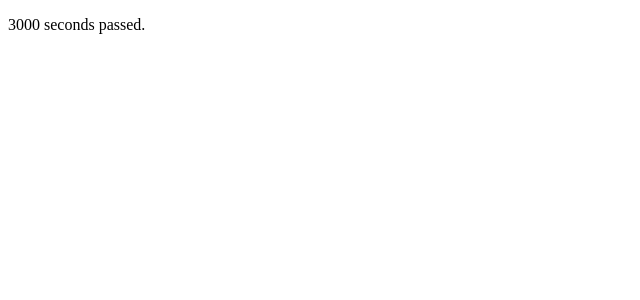
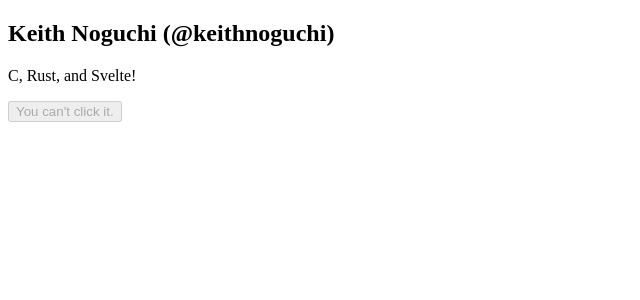
Before and after one commit to keithnoguchi/svelted, a Svelte app: page / in a window 1280 px wide. Shown: the top 300 px of the page, without its empty margins (0-640 px from the left). Built offline with nearby package versions, Linux system fonts and the light colour scheme.

Commit message:
src/Logo: Let's practice Svelte components

```diff
--- a/src/App.svelte
+++ b/src/App.svelte
@@ -1,10 +1,17 @@
 <script>
-  let timeout = 3000;
-  let promise = new Promise((resolve, reject) => {
-    setTimeout(() => resolve(`${timeout} seconds passed.`), timeout);
-  });
+  import UserProfile from './UserProfile.svelte';
+  import Button from './Button.svelte';
+  import PropsTest from './PropsTest.svelte';
+
+  let keith = {
+    name: 'Keith Noguchi',
+    id: 'keithnoguchi',
+    bio: 'C, Rust, and Svelte!',
+  };
+  let props = {label: "You can't click it.", disabled: true};
 </script>
 
-{#await promise then message}
-  <p>{message}</p>
-{/await}
+<UserProfile user={keith} />
+<Button {...props} />
+
+<PropsTest foo="test" bar={42} />
--- /dev/null
+++ b/src/Button.svelte
@@ -0,0 +1,6 @@
+<script>
+  export let label;
+  export let disabled = false;
+</script>
+
+<button {disabled}>{label}</button>
--- /dev/null
+++ b/src/PropsTest.svelte
@@ -0,0 +1,3 @@
+<script>
+  console.log($$props);
+</script>
--- /dev/null
+++ b/src/UserProfile.svelte
@@ -0,0 +1,6 @@
+<script>
+  export let user;
+</script>
+
+<h2>{user.name} (@{user.id})</h2>
+<p>{user.bio}</p>
```
